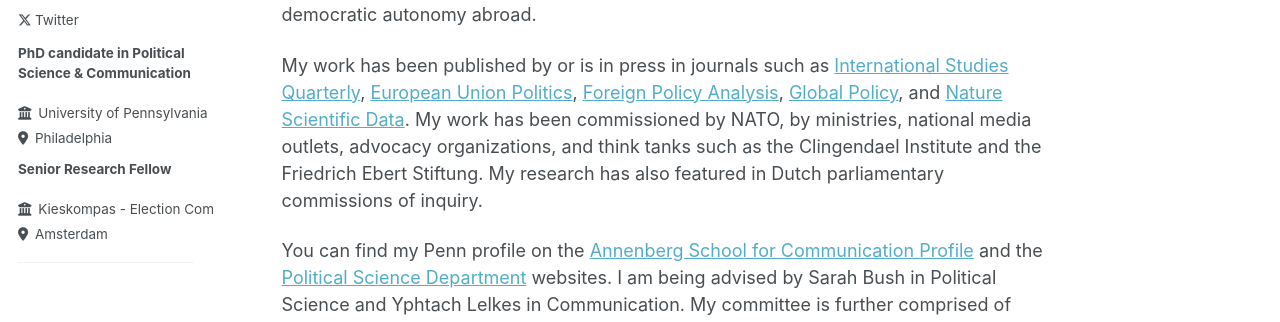
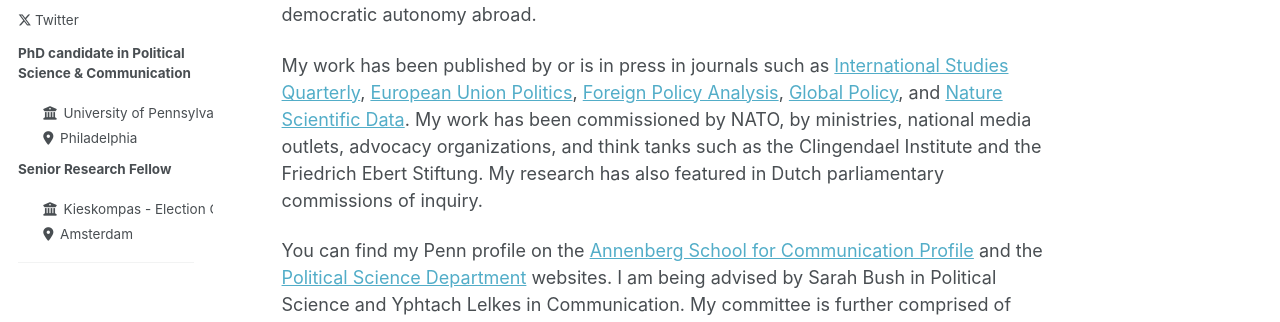
Before and after one commit to tomwetienne/tomwetienne.github.io, a Jekyll site: the page built from _pages/about.md, in a window 1280 px wide. Shown: the part 479-801 px from the top of the page. Built offline with Jekyll 4.4.1, drawn with Linux system fonts in a browser that asks for light colours; some web fonts are replaced.

Commit message:
Align affiliation titles flush-left and nest institution/location under them
- .author__content used to be a table-cell with padding-left: 15px to sit
  beside the avatar. Since the avatar moved into .author__header, that
  leftover padding was pushing the bold affiliation titles inward by an
  inconsistent amount depending on layout context. Now a plain flush-left
  block for both affiliations.
- .author__job-meta now has a small left padding so the institution and
  location lines are nested under the title, at the same indentation as
  each other, instead of sitting flush left themselves while the title
  above them shifted around.

```diff
--- a/_sass/_sidebar.scss
+++ b/_sass/_sidebar.scss
@@ -124,17 +124,13 @@
 }
 
 .author__content {
-  display: table-cell;
-  vertical-align: top;
-  padding-left: 15px;
-  padding-right: 25px;
+  // No longer sits beside the avatar (the avatar now lives in
+  // .author__header), so this is just a flush-left block at every size.
+  display: block;
   line-height: 1;
 
   @include breakpoint($large) {
-    display: block;
     width: 100%;
-    padding-left: 0;
-    padding-right: 0;
   }
 }
 
@@ -162,7 +158,10 @@
 // and desktop) since it's static text, not a link menu behind a Follow button.
 .author__job-meta {
   margin: 0 0 10px;
-  padding: 0;
+  padding-left: 1.4em; // nest under the bold title above it
+  padding-top: 0;
+  padding-right: 0;
+  padding-bottom: 0;
   list-style-type: none;
   font-family: $sans-serif;
   font-size: $type-size-5;
```
